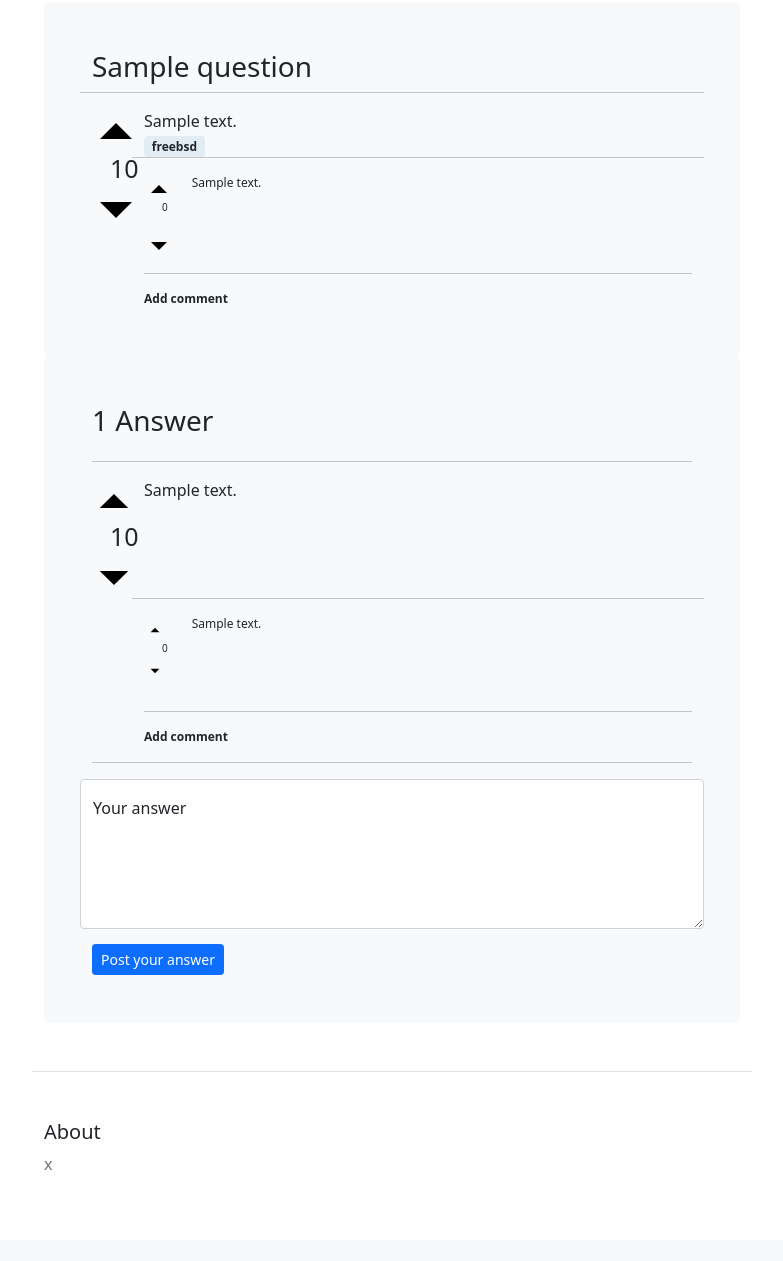
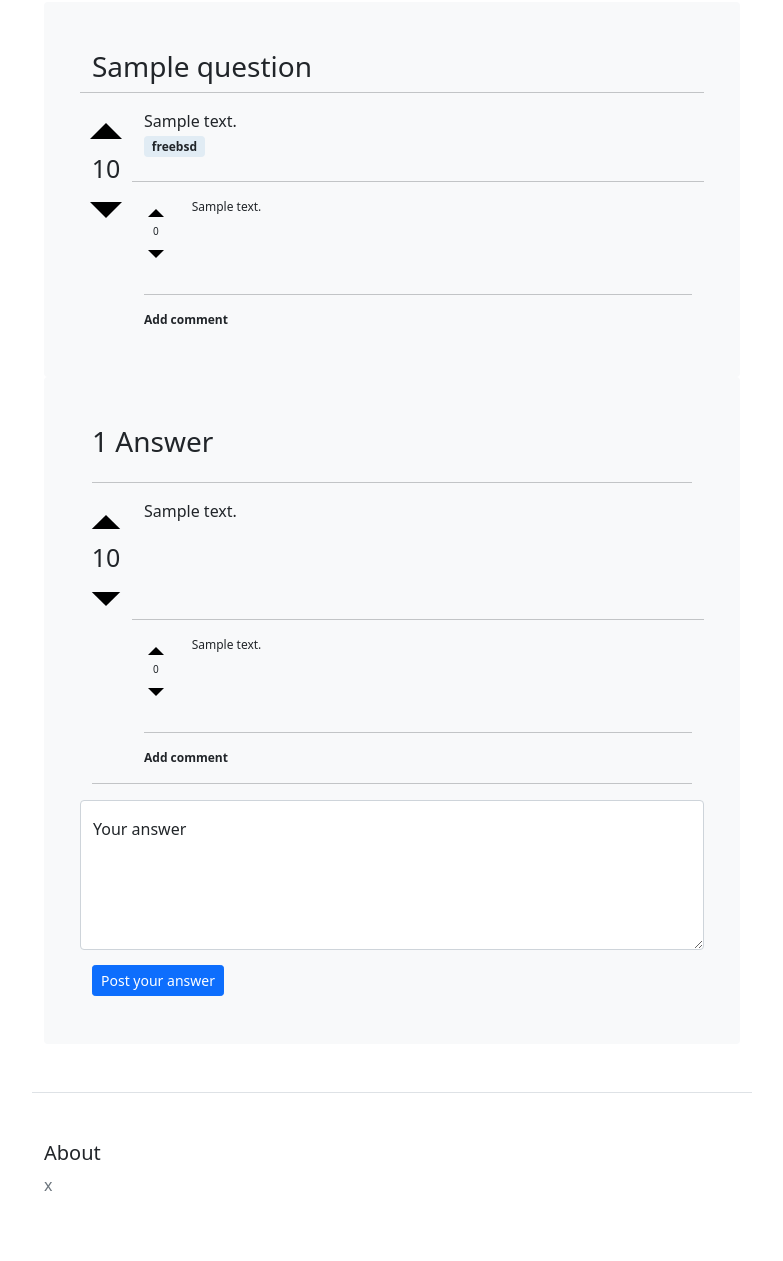
Before and after one commit to barsikus007/ShitOverFlow, a FastAPI app: template templates/thread.html in a window 1280 px wide. Shown: the part 70-1331 px from the top of the page, without its empty margins (248-1031 px from the left). Before the commit the page ends 1240 px from the top, so only its background shows below. Run offline with FastAPI, Linux system fonts and the light colour scheme; the template is opened without the code that fills it: most values are stand-ins (such as "Sample title", 1, 10 or a date in 2020).

Commit message:
fixed vote block

```diff
--- a/static/style.css
+++ b/static/style.css
@@ -45,10 +45,6 @@ body {
     font-size: 10px;
 }
 
-.comment-vote-count, .vote-count {
-    padding-left: 18px;
-}
-
 .vote {
     font-size: 25px;
 }
--- a/templates/thread.html
+++ b/templates/thread.html
@@ -11,23 +11,33 @@
         <hr>
     </div>
     <div class="row">
-            <div class="col-1">
-                <div class="vote align-items-center">
+        <div class="col-1 d-flex justify-content-center">
+            <div class="vote">
+                <div class="row">
                     <button class="arrow-up">
                         <svg aria-hidden="true" class="svg-icon iconArrowUpLg" width="36" height="36"
                              viewBox="0 0 36 36">
                             <path d="M2 26h32L18 10 2 26z"></path>
                         </svg>
                     </button>
+                </div>
 
-                    <div class="vote-count">{{ question.score }}</div>
+                <div class="row">
+                    <div class="col-12 d-flex justify-content-center">
+                        <div class="vote-count">
+                            {{ question.score }}
+                        </div>
+                    </div>
+                </div>
 
+                <div class="row">
                     <button class="arrow-down">
                         <svg aria-hidden="true" class="m0 svg-icon iconArrowDownLg" width="36" height="36"
                              viewBox="0 0 36 36">
                             <path d="M2 10h32L18 26 2 10z"></path>
                         </svg>
                     </button>
+                </div>
             </div>
         </div>
 
@@ -38,15 +48,17 @@
                 <div class="col-12">
                     <div class="badge text-dark" style="background: #E1ECF4;">freebsd</div>
                 </div>
+
             </div>
-
+            <br>
             <div class="row comments">
                 {% for comment in question.comments %}
                 <hr>
                 <div class="comment">
                     <div class="row">
-                                <div class="col-1 ">
+                        <div class="col-1 d-flex justify-content-center">
                             <div class="comment-vote">
+                                <div class="row">
                                     <button class="arrow-up">
                                         <svg aria-hidden="true" class="svg-icon iconArrowUpLg" width="18"
                                              height="18"
@@ -54,9 +66,15 @@
                                             <path d="M2 26h32L18 10 2 26z"></path>
                                         </svg>
                                     </button>
+                                </div>
 
-                                        <div class="vote-count comment-vote-count"><p>0</p></div>
+                                <div class="row">
+                                    <div class="col-12 d-flex justify-content-center">
+                                        <div class="vote-count comment-vote-count">0</div>
+                                    </div>
+                                </div>
 
+                                <div class="row">
                                     <button class="arrow-down">
                                         <svg aria-hidden="true" class="m0 svg-icon iconArrowDownLg" width="18"
                                              height="18"
@@ -64,6 +82,8 @@
                                             <path d="M2 10h32L18 26 2 10z"></path>
                                         </svg>
                                     </button>
+                                </div>
+
                             </div>
                         </div>
 
@@ -105,17 +125,24 @@
         <div class="answer">
             <hr>
             <div class="row">
-                            <div class="col-1">
+                <div class="col-1 d-flex justify-content-center">
                     <div class="vote">
+                        <div class="row">
                             <button class="arrow-up">
                                 <svg aria-hidden="true" class="svg-icon iconArrowUpLg" width="32" height="32"
                                      viewBox="0 0 36 36">
                                     <path d="M2 26h32L18 10 2 26z"></path>
                                 </svg>
                             </button>
+                        </div>
 
+                        <div class="row">
+                            <div class="col-12 d-flex justify-content-center">
                                 <div class="vote-count">{{ answer.score }}</div>
+                            </div>
+                        </div>
 
+                        <div class="row">
                             <button class="arrow-down">
                                 <svg aria-hidden="true" class="m0 svg-icon iconArrowDownLg" width="32"
                                      height="32"
@@ -123,6 +150,7 @@
                                     <path d="M2 10h32L18 26 2 10z"></path>
                                 </svg>
                             </button>
+                        </div>
                     </div>
                 </div>
 
@@ -138,23 +166,32 @@
                             <div class="row">
                                 <div class="col-1 ">
                                     <div class="comment-vote">
+                                        <div class="row">
                                             <button class="arrow-up">
-                                                            <svg aria-hidden="true" class="svg-icon iconArrowUpLg"
-                                                                 width="10" height="10"
+                                                <svg aria-hidden="true" class="svg-icon iconArrowUpLg" width="18"
+                                                     height="18"
                                                      viewBox="0 0 36 36">
                                                     <path d="M2 26h32L18 10 2 26z"></path>
                                                 </svg>
                                             </button>
+                                        </div>
 
-                                                        <div class="comment-vote-count">0</div>
+                                        <div class="row">
+                                            <div class="col-12 d-flex justify-content-center">
+                                                <div class="vote-count comment-vote-count">0</div>
+                                            </div>
+                                        </div>
 
+                                        <div class="row">
                                             <button class="arrow-down">
-                                                            <svg aria-hidden="true" class="m0 svg-icon iconArrowDownLg"
-                                                                 width="10" height="10"
+                                                <svg aria-hidden="true" class="m0 svg-icon iconArrowDownLg" width="18"
+                                                     height="18"
                                                      viewBox="0 0 36 36">
                                                     <path d="M2 10h32L18 26 2 10z"></path>
                                                 </svg>
                                             </button>
+                                        </div>
+
                                     </div>
                                 </div>
 
```
Also changed, not shown: templates/index.html (+39 -4 lines). Lines whose indentation alone changed are shown as unchanged.
